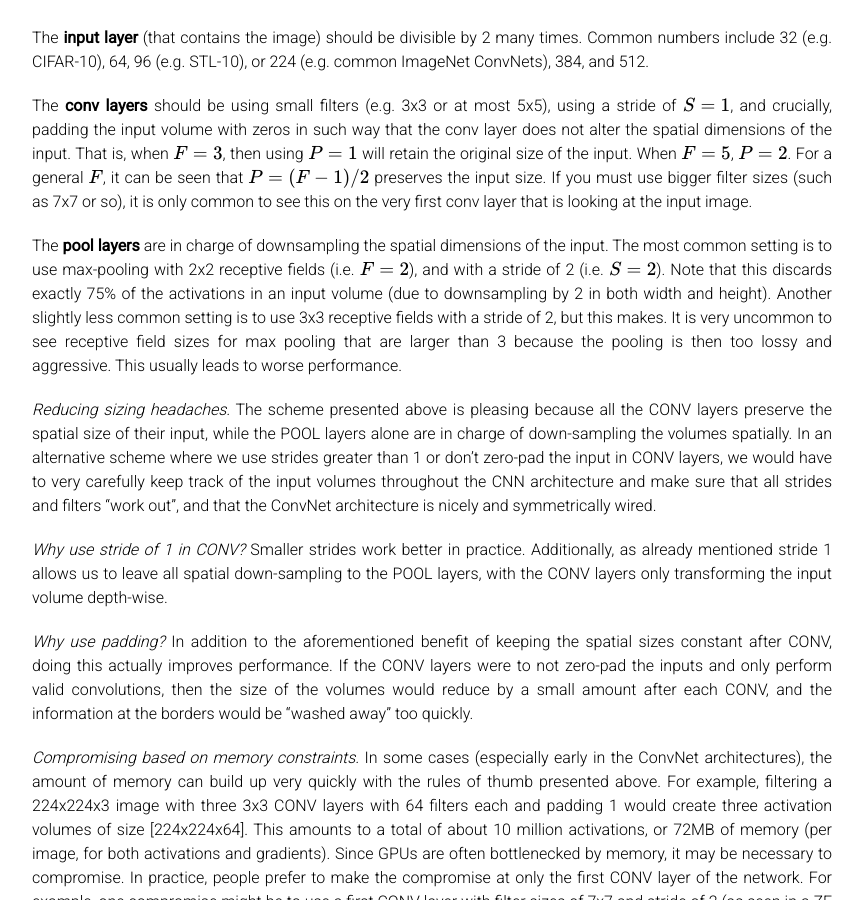
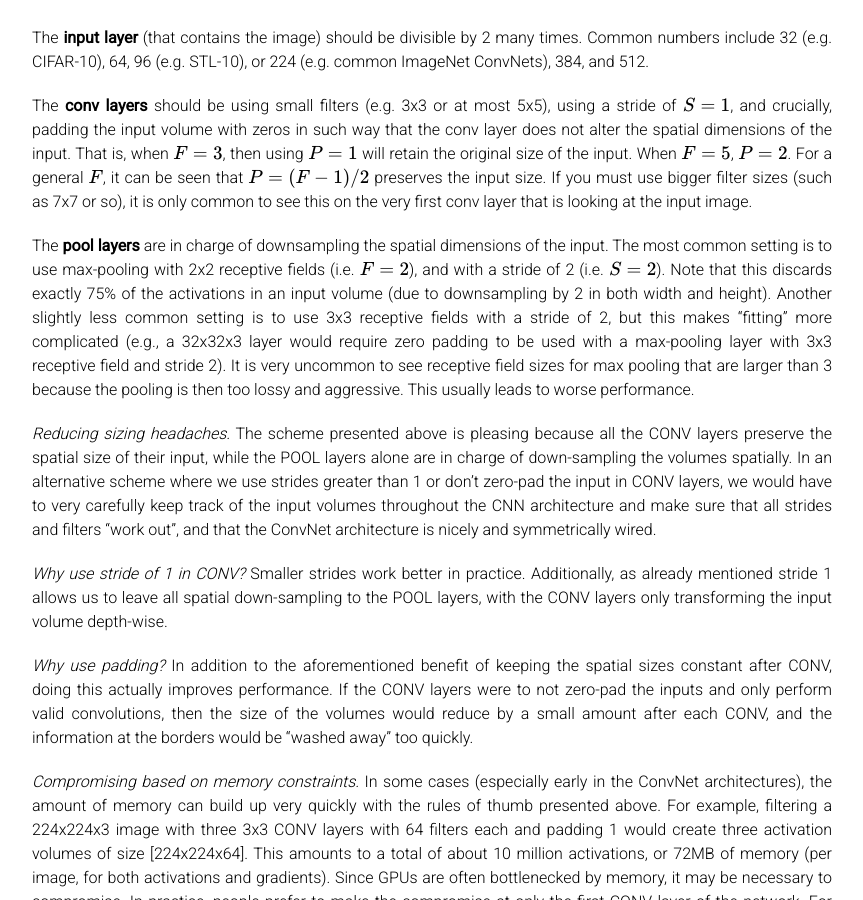
Before and after one commit to cs231n/cs231n.github.io, a Jekyll site: the page built from convolutional-networks.md, in a window 1280 px wide and 900 px high, scrolled down 15501 px. Shown: the whole window, without its empty margins (208-1071 px from the left). Built offline with Jekyll 4.4.1, drawn with Linux system fonts in a browser that asks for light colours; formulas are drawn with MathJax 3.

Commit message:
Sentence completion on max pooling
Completed a sentence on max pooling (the receptive field size discussion)

```diff
--- a/convolutional-networks.md
+++ b/convolutional-networks.md
@@ -307,7 +307,7 @@ The **input layer** (that contains the image) should be divisible by 2 many time
 
 The **conv layers** should be using small filters (e.g. 3x3 or at most 5x5), using a stride of \\(S = 1\\), and crucially, padding the input volume with zeros in such way that the conv layer does not alter the spatial dimensions of the input. That is, when \\(F = 3\\), then using \\(P = 1\\) will retain the original size of the input. When \\(F = 5\\), \\(P = 2\\). For a general \\(F\\), it can be seen that \\(P = (F - 1) / 2\\) preserves the input size. If you must use bigger filter sizes (such as 7x7 or so), it is only common to see this on the very first conv layer that is looking at the input image.
 
-The **pool layers** are in charge of downsampling the spatial dimensions of the input. The most common setting is to use max-pooling with 2x2 receptive fields (i.e. \\(F = 2\\)), and with a stride of 2 (i.e. \\(S = 2\\)). Note that this discards exactly 75% of the activations in an input volume (due to downsampling by 2 in both width and height). Another slightly less common setting is to use 3x3 receptive fields with a stride of 2, but this makes. It is very uncommon to see receptive field sizes for max pooling that are larger than 3 because the pooling is then too lossy and aggressive. This usually leads to worse performance.
+The **pool layers** are in charge of downsampling the spatial dimensions of the input. The most common setting is to use max-pooling with 2x2 receptive fields (i.e. \\(F = 2\\)), and with a stride of 2 (i.e. \\(S = 2\\)). Note that this discards exactly 75% of the activations in an input volume (due to downsampling by 2 in both width and height). Another slightly less common setting is to use 3x3 receptive fields with a stride of 2, but this makes "fitting" more complicated (e.g., a 32x32x3 layer would require zero padding to be used with a max-pooling layer with 3x3 receptive field and stride 2). It is very uncommon to see receptive field sizes for max pooling that are larger than 3 because the pooling is then too lossy and aggressive. This usually leads to worse performance.
 
 *Reducing sizing headaches.* The scheme presented above is pleasing because all the CONV layers preserve the spatial size of their input, while the POOL layers alone are in charge of down-sampling the volumes spatially. In an alternative scheme where we use strides greater than 1 or don't zero-pad the input in CONV layers, we would have to very carefully keep track of the input volumes throughout the CNN architecture and make sure that all strides and filters "work out", and that the ConvNet architecture is nicely and symmetrically wired.
 
```
